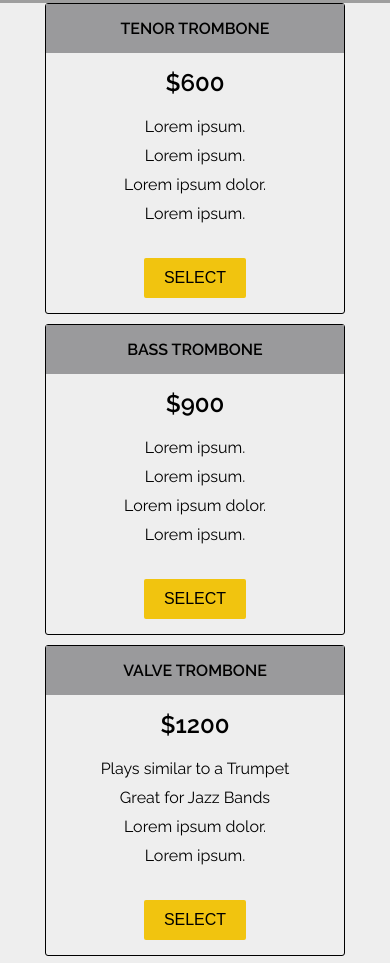
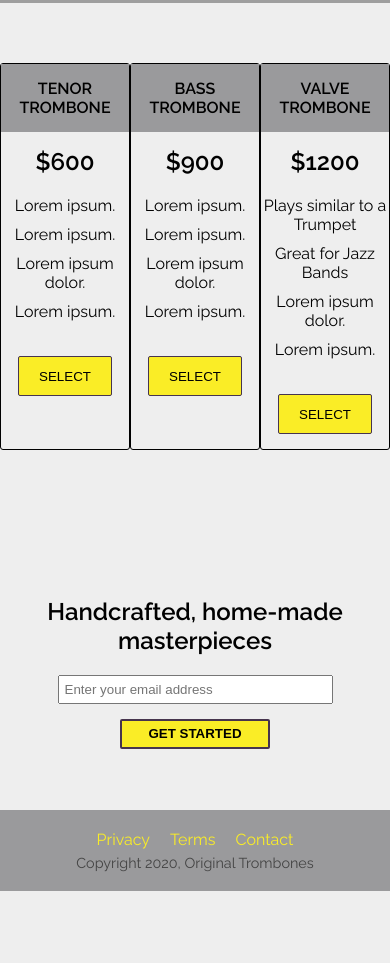
Before and after one commit to auorra/Productpage, a plain HTML site: page index.html in a window 390 px wide. Shown: the part 812-1775 px from the top of the page. After the commit the page ends 1703 px from the top, so only its background shows below. Drawn offline with Linux system fonts and the light colour scheme; grey boxes are pictures that could not be loaded.

Commit message:
Update style.css

```diff
--- a/style.css
+++ b/style.css
@@ -1,4 +1,3 @@
-
 * {
   margin: 0;
   padding: 0;
@@ -19,10 +18,9 @@ li {
 }
 
 a {
-  color: #000;
+  color: #FAED26;
   text-decoration: none;
 }
-
 
 
 .container {
@@ -34,10 +32,10 @@ a {
 .btn {
   padding: 0 20px;
   height: 40px;
-  font-size: 1em;
+  font-size: 0.5m;
   font-weight: 900;
   text-transform: uppercase;
-  border: 3px black solid;
+  border: 1px solid #46344E;
   border-radius: 2px;
   background: transparent;
   cursor: pointer;
@@ -53,7 +51,7 @@ header {
   min-height: 75px;
   padding: 0px 20px;
   display: flex;
-  justify-content: space-around;
+  justify-content: space-between;
   align-items: center;
   background-color: #9a9a9c;
 }
@@ -125,7 +123,7 @@ nav > ul {
   }
 }
 
-#hero {
+#join {
   display: flex;
   flex-direction: column;
   align-items: center;
@@ -135,39 +133,40 @@ nav > ul {
   margin-top: 50px;
 }
 
-#hero > h2 {
+#join > h2 {
   margin-bottom: 20px;
   word-wrap: break-word;
 }
 
-#hero input[type='email'] {
+#join input[type='email'] {
   max-width: 275px;
   width: 100%;
   padding: 5px;
 }
 
-#hero input[type='submit'] {
+#join input[type='submit'] {
   max-width: 150px;
   width: 100%;
   height: 30px;
   margin: 15px 0;
-  border: 0;
-  background-color: #f1c40f;
+  border: 2px solid #46344E;
+  background-color: #FAED26;
 }
 
-#hero input[type='submit']:hover {
+#join input[type='submit']:hover {
   background-color: orange;
   transition: background-color 1s;
+  transition-timing-function: ease-in-out;
 }
 
 @media (max-width: 650px) {
-  #hero {
+  #join {
     margin-top: 120px;
   }
 }
 
 #features {
-  margin-top: 30px;
+  margin-top: 80px;
 }
 
 #features .icon {
@@ -176,7 +175,7 @@ nav > ul {
   justify-content: center;
   height: 125px;
   width: 20vw;
-  color: darkorange;
+  color: #FAED26;
 }
 
 @media (max-width: 550px) {
@@ -220,7 +219,7 @@ nav > ul {
   width: 100%;
 }
 
-#pricing {
+#packages {
   margin-top: 60px;
   display: flex;
   flex-direction: row;
@@ -260,16 +259,19 @@ nav > ul {
 }
 
 .product > button {
-  border: 0;
+  border: 1px solid #46344E;
   margin: 15px 0;
-  background-color: #f1c40f;
+  background-color: #FAED26;
   font-weight: 400;
 }
 
 .product > button:hover {
   background-color: orange;
   transition: background-color 1s;
+  transition-timing-function: ease-in-out;
 }
+
+
 
 @media (max-width: 800px) {
   #pricing {
@@ -298,6 +300,10 @@ footer > ul > li {
   padding: 0 10px;
 }
 
+a:hover {
+  color: orange;
+}
+
 footer > span {
   margin-top: 5px;
   display: flex;
```
